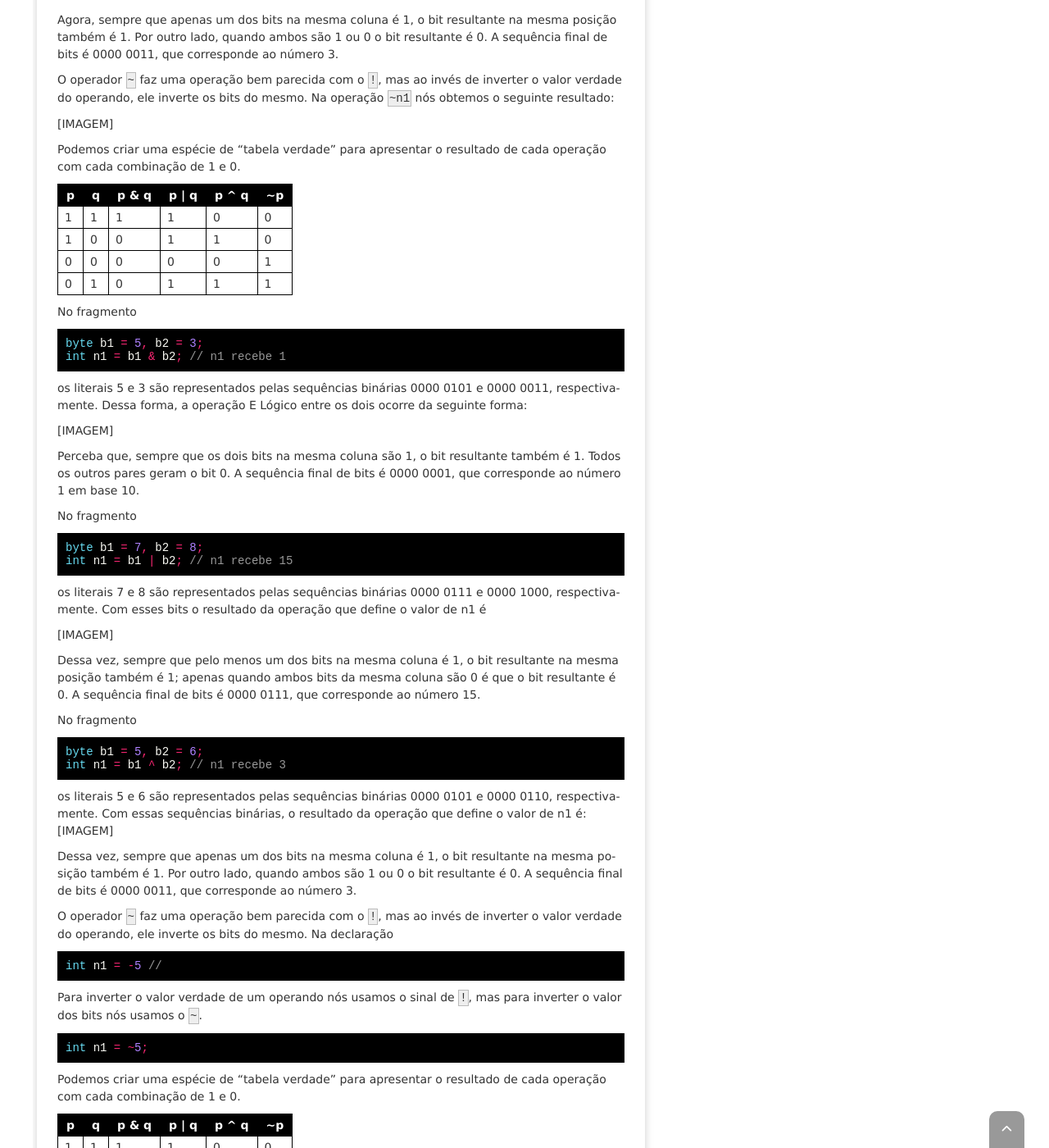
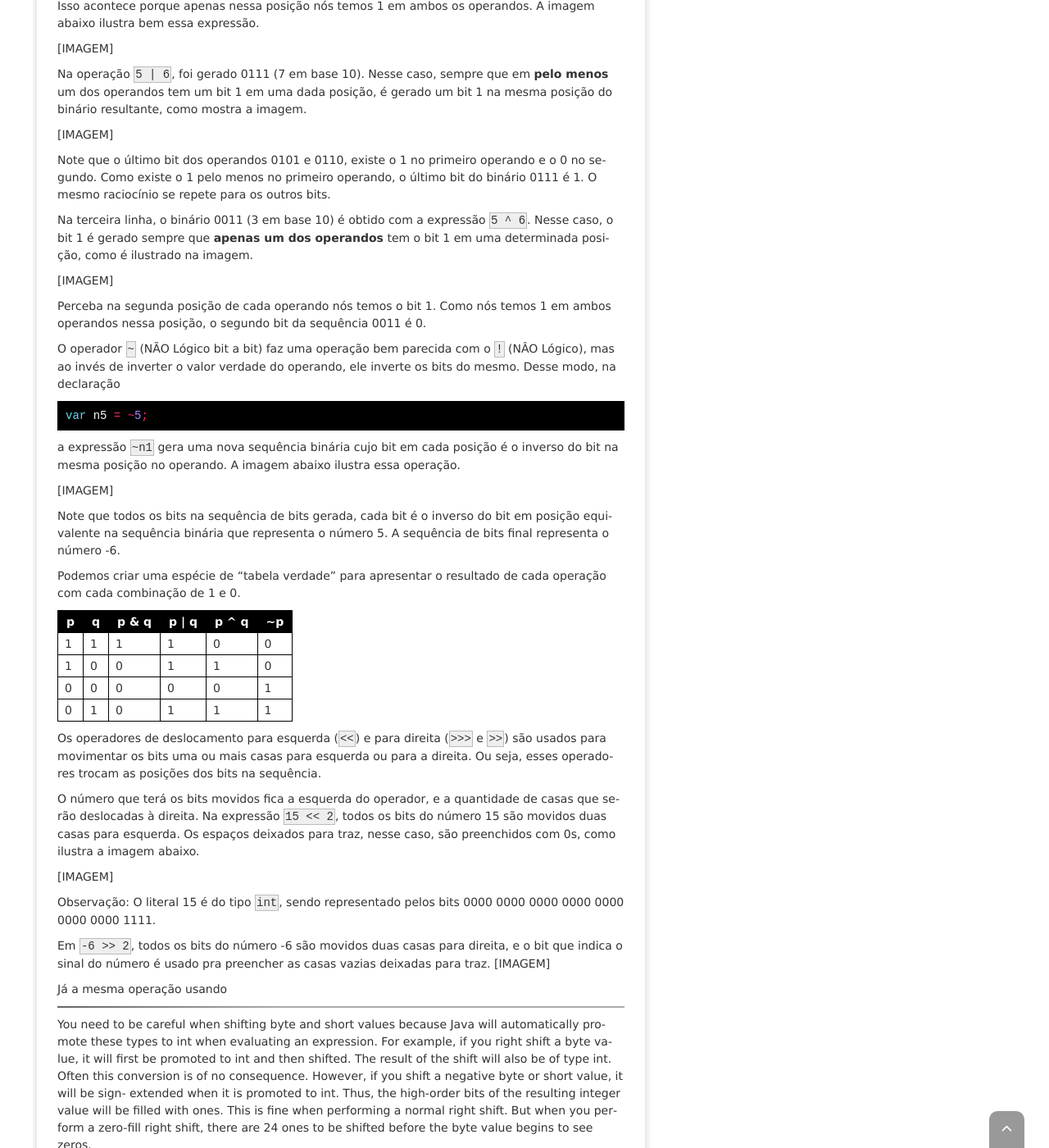
Before and after one commit to Quas1Dev/QuasiDev, a Jekyll site: the page built from _posts/2021-12-17-java-operators-ptbr.md, in a window 1280 px wide and 1400 px high, scrolled down 7035 px. Shown: the whole window at 82% size. Built offline with Jekyll 4.4.1, drawn with Linux system fonts in a browser that asks for light colours; nearby versions of some CDN libraries; comment, search, counter and statistics services are not loaded; some of the changed text lies outside the part shown.

Commit message:
Draft 10

````diff
--- a/_posts/2021-12-17-java-operators-ptbr.md
+++ b/_posts/2021-12-17-java-operators-ptbr.md
@@ -471,31 +471,47 @@
 
 Entender a função de cada se baseando apenas na descrição do que fazem pode ser complicado. Então vamos ver um exemplo com cada operador.
 
-você já viu os operadores ```&```, ```|```, e ```^``` anteriormente sendo usados para gerar um valor valor booleano ```true``` ou ```false``` dependendo do valor verdade dos operandos envolvidos. Quando esses operadores são usados com valores numéricos do tipo ```byte```, ```short```, ```char```, ```int```, ou ```long```, uma operação parecida ocorre entre os bits da sequência binária que representa dois operandos.
+Você já viu os operadores ```&```, ```|```, e ```^``` anteriormente sendo usados para gerar um valor booleano ```true``` ou ```false``` dependendo do valor verdade dos operandos envolvidos. Quando esses operadores são usados com valores numéricos do tipo ```byte```, ```short```, ```char```, ```int```, ou ```long```, uma operação parecida ocorre entre os bits da sequência binária que representa dois operandos.
 
-Na declaração
+No fragmento
 
 {% highlight java %}
-byte n1 = 5, n2 = 6;
+var n1 = 5 & 6; // n1 recebe 4
+var n2 = 5 | 6; // n2 recebe 7
+var n3 = 5 ^ 6; // n3 recebe 1
 {% endhighlight %}
 
-os literais 5 e 6 são representados pelas sequências binárias 0000 0101 e 0000 0110, respectivamente. Considerando as duas variáveis declaradas, vejamos o que acontece nas expressões n1 & n2, n1 | n2 e n1 ^ n2.
+os números 5 e 6 são representados pelas sequências binárias 0000 0000 0000 0000 0000 0000 0000 0101 e 0000 0000 0000 0000 0000 0000 0000 0110, respectivamente. Essas duas sequências têm o mesmo número de bits, embora com diferentes combinações de 1s e 0s. Na primeira casa da direita do 5 binário nós temos o valor 1, enquanto temos o 0 na mesma posição do 6 binário. Com base nesses dois valores, o computador cria um novo bit para a mesma posição em uma nova sequência binária. O mesmo se repete para os bits nas outras posições.
+
+Considerando apenas os 4 primeiros bits (0101 e 0110), o número binário 0100 (4 em base 10), é gerado como resultado da operação ```5 & 6```. Compare os bits em cada posição de cada número binário envolvido com o binário resultante. O único bit 1 do binário resultante aparece na segunda casa.
+
+Olhando da direita para esquerda, o único bit 1 do binário resultante aparece na terceira posição. Isso acontece porque apenas nessa posição nós temos 1 em ambos os operandos. A imagem abaixo ilustra bem essa expressão.
 
 [IMAGEM]
 
-Nessa operação, sempre que os dois bits na mesma coluna são 1 o bit resultante também é 1. Todos os outros pares geram o bit 0. A sequência final de bits é 0000 0001, que corresponde ao número 4 em base 10.
+Na operação ```5 | 6```, foi gerado 0111 (7 em base 10). Nesse caso, sempre que em **pelo menos** um dos operandos tem um bit 1 em uma dada posição, é gerado um bit 1 na mesma posição do binário resultante, como mostra a imagem.
 
 [IMAGEM]
 
-Dessa vez, sempre que pelo menos um dos bits na mesma coluna é 1, o bit resultante na mesma posição também é 1; apenas quando ambos bits da mesma coluna são 0 é que o bit resultante é 0. A sequência final de bits é 0000 0111, que corresponde ao número 7.
+Note que o último bit dos operandos 0101 e 0110, existe o 1 no primeiro operando e o 0 no segundo. Como existe o 1 pelo menos no primeiro operando, o último bit do binário 0111 é 1. O mesmo raciocínio se repete para os outros bits.
+
+Na terceira linha, o binário 0011 (3 em base 10) é obtido com a expressão ```5 ^ 6```. Nesse caso, o bit 1 é gerado sempre que **apenas um dos operandos** tem o bit 1 em uma determinada posição, como é ilustrado na imagem.
 
 [IMAGEM]
 
-Agora, sempre que apenas um dos bits na mesma coluna é 1, o bit resultante na mesma posição também é 1. Por outro lado, quando ambos são 1 ou 0 o bit resultante é 0. A sequência final de bits é 0000 0011, que corresponde ao número 3.
+Perceba na segunda posição de cada operando nós temos o bit 1. Como nós temos 1 em ambos operandos nessa posição, o segundo bit da sequência 0011 é 0.
 
-O operador ```~``` faz uma operação bem parecida com o ```!```, mas ao invés de inverter o valor verdade do operando, ele inverte os bits do mesmo. Na operação ```~n1``` nós obtemos o seguinte resultado:
+O operador ```~``` (NÃO Lógico bit a bit) faz uma operação bem parecida com o ```!``` (NÂO Lógico), mas ao invés de inverter o valor verdade do operando, ele inverte os bits do mesmo. Desse modo, na declaração
+
+{% highlight java %}
+var n5 = ~5;
+{% endhighlight %}
+
+a expressão ```~n1``` gera uma nova sequência binária cujo bit em cada posição é o inverso do bit na mesma posição no operando. A imagem abaixo ilustra essa operação.
 
 [IMAGEM]
+
+Note que todos os bits na sequência de bits gerada, cada bit é o inverso do bit em posição equivalente na sequência binária que representa o número 5. A sequência de bits final representa o número -6.
 
 Podemos criar uma espécie de "tabela verdade" para apresentar o resultado de cada operação com cada combinação de 1 e 0.
 <div class="table-container">
@@ -547,105 +563,21 @@
 </table>
 </div>
 
-No fragmento
+Os operadores de deslocamento para esquerda (```<<```) e para direita (```>>>``` e ```>>```) são usados para movimentar os bits uma ou mais casas para esquerda ou para a direita. Ou seja, esses operadores trocam as posições dos bits na sequência.
 
-{% highlight java %}
-byte b1 = 5, b2 = 3;
-int n1 = b1 & b2; // n1 recebe 1
-{% endhighlight %}
-
-os literais 5 e 3 são representados pelas sequências binárias 0000 0101 e 0000 0011, respectivamente. Dessa forma, a operação E Lógico entre os dois ocorre da seguinte forma:
+O número que terá os bits movidos fica a esquerda do operador, e a quantidade de casas que serão deslocadas à direita. Na expressão ```15 << 2```, todos os bits do número 15 são movidos duas casas para esquerda. Os espaços deixados para traz, nesse caso, são preenchidos com 0s, como ilustra a imagem abaixo.
 
 [IMAGEM]
 
-Perceba que, sempre que os dois bits na mesma coluna são 1, o bit resultante também é 1. Todos os outros pares geram o bit 0. A sequência final de bits é 0000 0001, que corresponde ao número 1 em base 10.
+Observação: O literal 15 é do tipo ```int```, sendo representado pelos bits 0000 0000 0000 0000 0000 0000 0000 1111.
 
-No fragmento
-{% highlight java %}
-byte b1 = 7, b2 = 8;
-int n1 = b1 | b2; // n1 recebe 15
-{% endhighlight %}
-
-os literais 7 e 8 são representados pelas sequências binárias 0000 0111 e 0000 1000, respectivamente. Com esses bits o resultado da operação que define o valor de n1 é
-
+Em ```-6 >> 2```, todos os bits do número -6 são movidos duas casas para direita, e o bit que indica o sinal do número é usado pra preencher as casas vazias deixadas para traz.
 [IMAGEM]
 
-Dessa vez, sempre que pelo menos um dos bits na mesma coluna é 1, o bit resultante na mesma posição também é 1; apenas quando ambos bits da mesma coluna são 0 é que o bit resultante é 0. A sequência final de bits é 0000 0111, que corresponde ao número 15.
+Já a mesma operação usando
 
-No fragmento
-{% highlight java %}
-byte b1 = 5, b2 = 6;
-int n1 = b1 ^ b2; // n1 recebe 3
-{% endhighlight %}
-
-os literais 5 e 6 são representados pelas sequências binárias 0000 0101 e 0000 0110, respectivamente. Com essas sequências binárias, o resultado da operação que define o valor de n1 é:
-[IMAGEM]
-
-Dessa vez, sempre que apenas um dos bits na mesma coluna é 1, o bit resultante na mesma posição também é 1. Por outro lado, quando ambos são 1 ou 0 o bit resultante é 0. A sequência final de bits é 0000 0011, que corresponde ao número 3.
-
-O operador ```~``` faz uma operação bem parecida com o ```!```, mas ao invés de inverter o valor verdade do operando, ele inverte os bits do mesmo. Na declaração
-
-{% highlight java %}
-int n1 = -5 //
-{% endhighlight %}
-
-
-Para inverter o valor verdade de um operando nós usamos o sinal de ```! ```, mas para inverter o valor dos bits nós usamos o ```~```.
-
-{% highlight java %}
-int n1 = ~5;
-{% endhighlight %}
-
-
-Podemos criar uma espécie de "tabela verdade" para apresentar o resultado de cada operação com cada combinação de 1 e 0.
-<div class="table-container">
-<table class="table table-model-1">
-<thead>
-  <tr>
-    <th>p</th>
-    <th>q</th>
-    <th>p &amp; q</th>
-    <th>p | q</th>
-    <th>p ^ q</th>
-    <th>~p</th>
-  </tr>
-</thead>
-<tbody>
-  <tr>
-    <td>1</td>
-    <td>1 </td>
-    <td>1</td>
-    <td>1</td>
-    <td>0</td>
-    <td>0</td>
-  </tr>
-  <tr>
-    <td>1</td>
-    <td>0</td>
-    <td>0</td>
-    <td>1</td>
-    <td>1</td>
-    <td>0</td>
-  </tr>
-  <tr>
-    <td>0</td>
-    <td>0</td>
-    <td>0</td>
-    <td>0</td>
-    <td>0</td>
-    <td>1</td>
-  </tr>
-  <tr>
-    <td>0 </td>
-    <td>1</td>
-    <td>0</td>
-    <td>1</td>
-    <td>1</td>
-    <td>1</td>
-  </tr>
-</tbody>
-</table>
-</div>
+---
+You need to be careful when shifting byte and short values because Java will automatically promote these types to int when evaluating an expression. For example, if you right shift a byte value, it will first be promoted to int and then shifted. The result of the shift will also be of type int. Often this conversion is of no consequence. However, if you shift a negative byte or short value, it will be sign- extended when it is promoted to int. Thus, the high-order bits of the resulting integer value will be filled with ones. This is fine when performing a normal right shift. But when you perform a zero-fill right shift, there are 24 ones to be shifted before the byte value begins to see zeros.
 
 ====
 Para entender tudo isso vamos começar do inicio. Toda informação que o computador armazena é representado usando uma sequência de bits (abreviação para Binary Digits).
````
